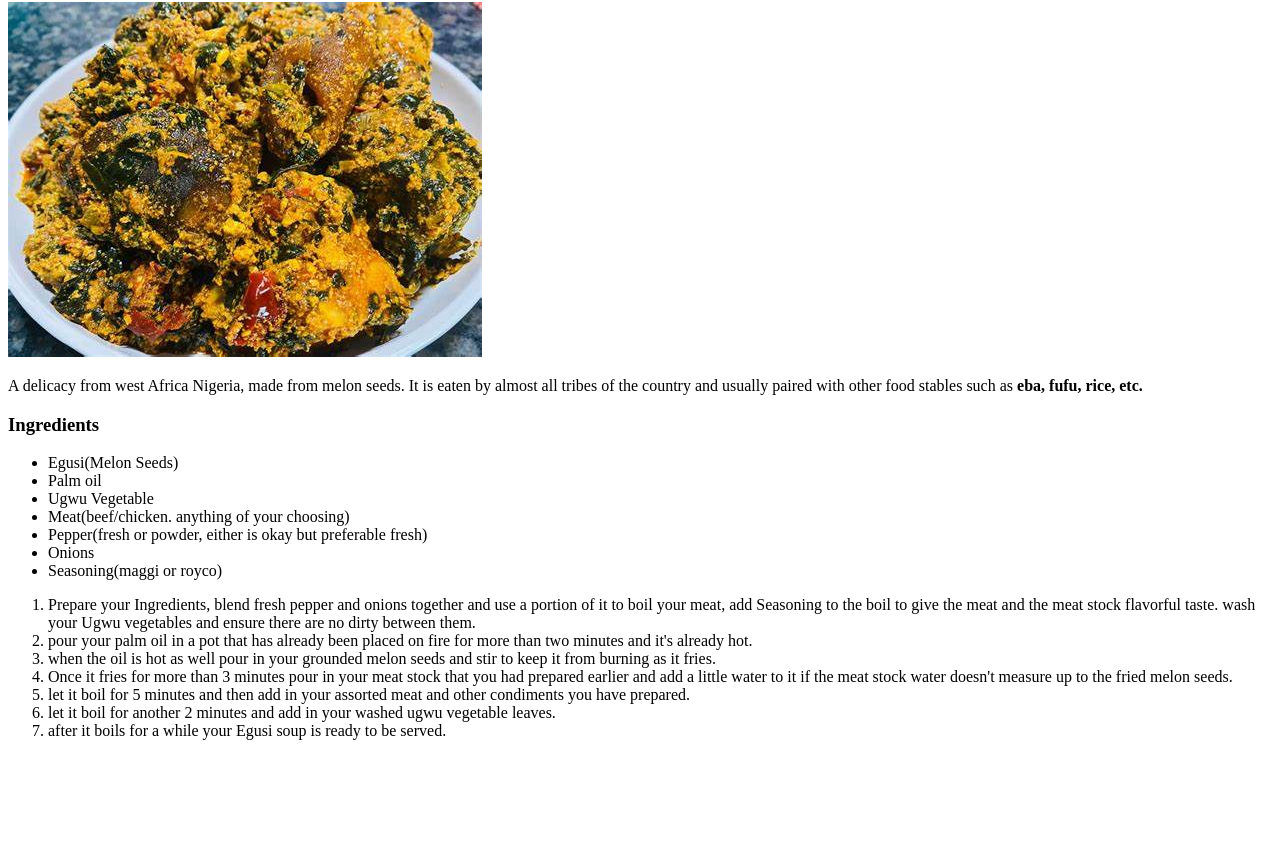
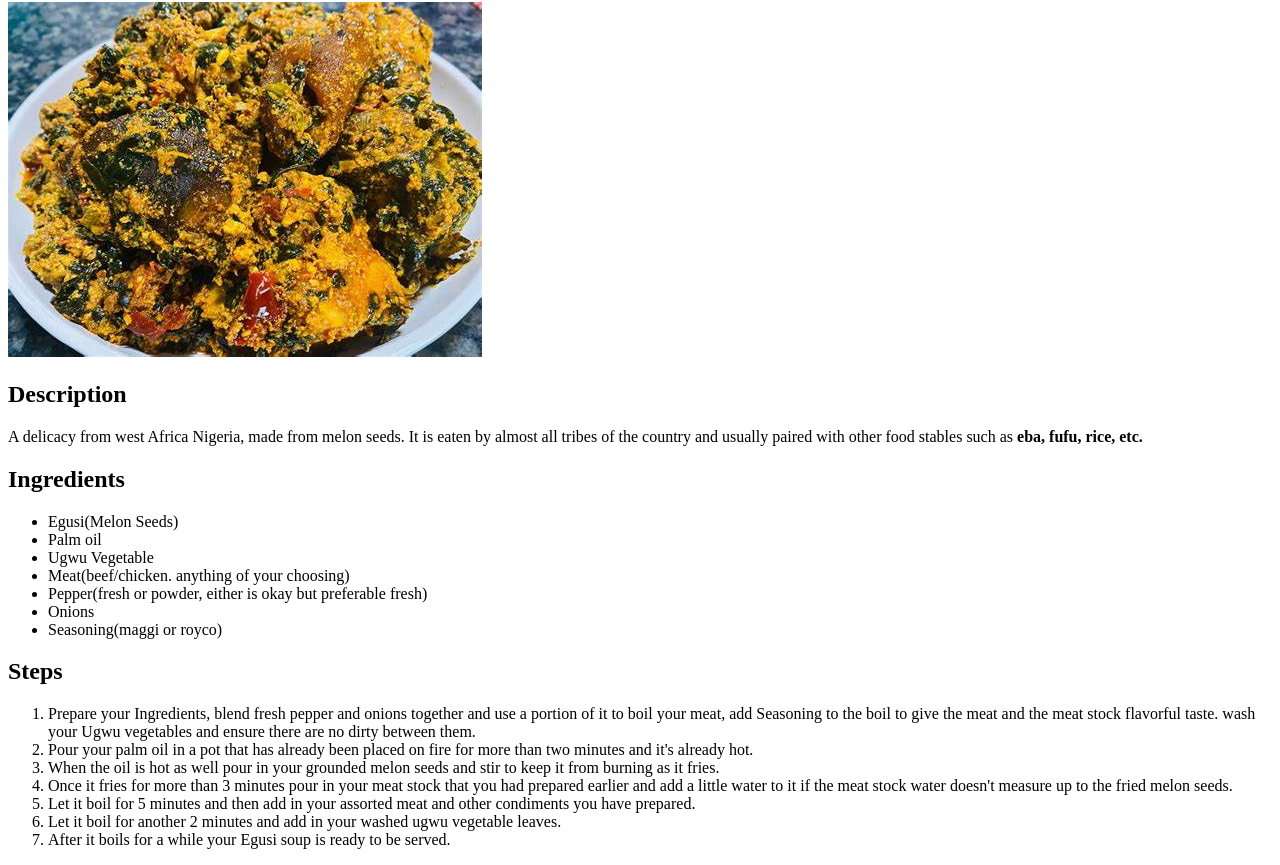
Before and after one commit to modieee/odin_recipes, a plain HTML site: page recipes/egusi.html in a window 1280 px wide. Shown: the part 78-943 px from the top of the page. Before the commit the page ends 834 px from the top, so only its background shows below. Drawn offline with Linux system fonts and the light colour scheme.

Commit message:
Egusi Page Edit

```diff
--- a/recipes/egusi.html
+++ b/recipes/egusi.html
@@ -8,10 +8,11 @@
 <body>
     <h1>Egusi Soup</h1>
     <img src="../img/Egusi soup img.jpeg" alt="An Image of Egusi Soup">
+    <h2>Description</h2>
     <p>
         A delicacy from west Africa Nigeria, made from melon seeds. It is eaten by almost all tribes of the country and usually paired with other food stables such as <strong>eba, fufu, rice, etc.</strong>
     </p>
-    <h3>Ingredients</h3>
+    <h2>Ingredients</h2>
     <ul>
         <li>Egusi(Melon Seeds)</li>
         <li>Palm oil</li>
@@ -21,14 +22,15 @@
         <li>Onions</li>
         <li>Seasoning(maggi or royco)</li>
     </ul>
+    <h2>Steps</h2>
     <ol>
         <li>Prepare your Ingredients, blend fresh pepper and onions together and use a portion of it to boil your meat, add Seasoning to the boil to give the meat and the meat stock flavorful taste. wash your Ugwu vegetables and ensure there are no dirty between them.</li>
-        <li>pour your palm oil in a pot that has already been placed on fire for more than two minutes and it's already hot.</li>
-        <li>when the oil is hot as well pour in your grounded melon seeds and stir to keep it from burning as it fries.</li>
+        <li>Pour your palm oil in a pot that has already been placed on fire for more than two minutes and it's already hot.</li>
+        <li>When the oil is hot as well pour in your grounded melon seeds and stir to keep it from burning as it fries.</li>
         <li>Once it fries for more than 3 minutes pour in your meat stock that you had prepared earlier and add a little water to it if the meat stock water doesn't measure up to the fried melon seeds.</li>
-        <li>let it boil for 5 minutes and then add in your assorted meat and other condiments you have prepared.</li>
-        <li>let it boil for another 2 minutes and add in your washed ugwu vegetable leaves.</li>
-        <li>after it boils for a while your Egusi soup is ready to be served.</li>
+        <li>Let it boil for 5 minutes and then add in your assorted meat and other condiments you have prepared.</li>
+        <li>Let it boil for another 2 minutes and add in your washed ugwu vegetable leaves.</li>
+        <li>After it boils for a while your Egusi soup is ready to be served.</li>
     </ol>
 </body>
 </html>
```
